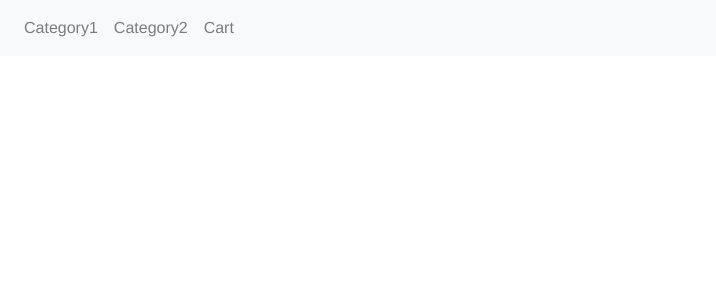
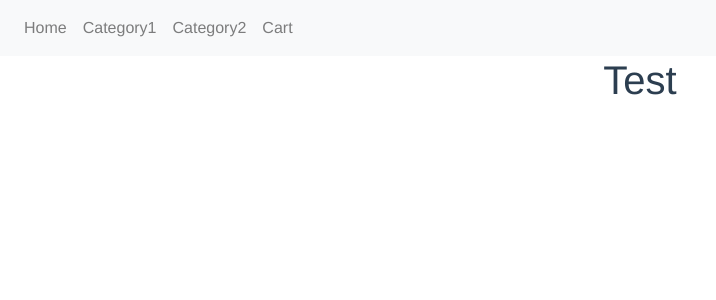
Before and after one commit to potatbut/vuexed, a Vue app: page / in a window 1280 px wide. Shown: the top 300 px of the page, without its empty margins (0-716 px from the left). Built offline with nearby package versions, Linux system fonts and the light colour scheme.

Commit message:
Add home page

```diff
--- a/src/components/Header.vue
+++ b/src/components/Header.vue
@@ -14,6 +14,9 @@
             </button>
             <div class="collapse navbar-collapse" id="navbarNavDropdown">
                 <ul class="navbar-nav">
+                    <li class="nav-item">
+                        <router-link to="/" class="nav-link">Home</router-link>
+                    </li>
                     <li class="nav-item">
                         <router-link to="/category1" class="nav-link">Category1</router-link>
                     </li>
--- a/src/router/index.js
+++ b/src/router/index.js
@@ -4,6 +4,11 @@ import VueRouter from 'vue-router'
 Vue.use(VueRouter)
 
 const routes = [
+  {
+    path: '/',
+    name: 'Home',
+    component: () => import('../views/Home.vue')
+  },
   {
     path: '/category1',
     name: 'Category1',
--- /dev/null
+++ b/src/views/Home.vue
@@ -0,0 +1,5 @@
+<template>
+    <div class="home">
+        <h1>Test</h1>
+    </div>
+</template>
```
